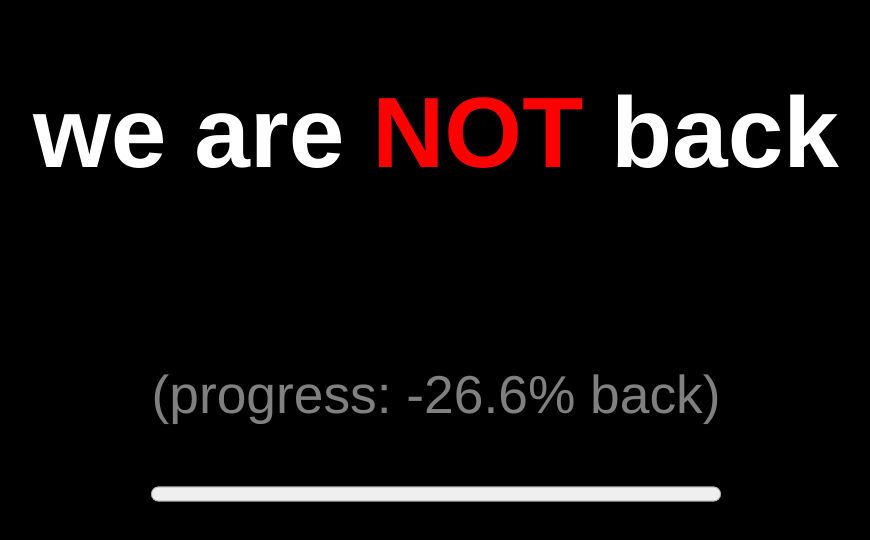
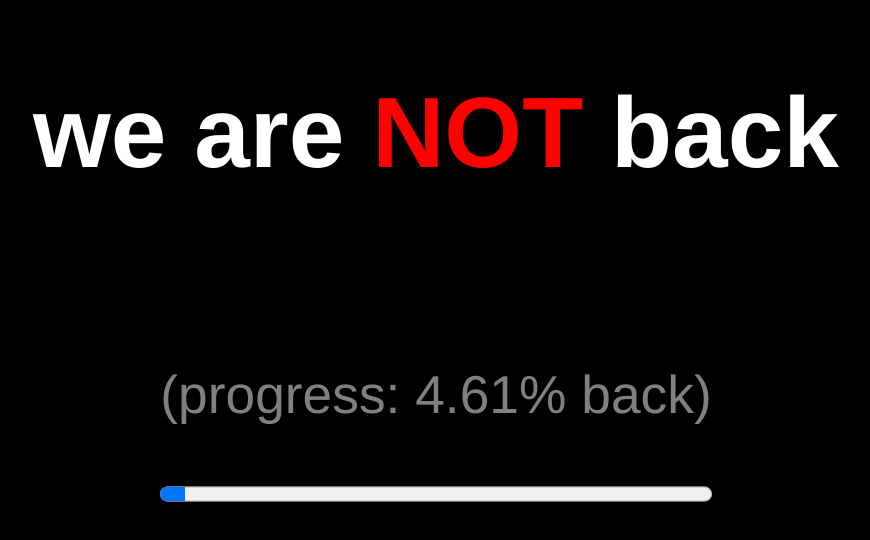
Before and after one commit to Lauriethefish/areweback, a plain HTML site: page index.html in a window 1280 px wide. Shown: the whole page, without its empty margins (204-1074 px from the left). Drawn offline with Linux system fonts and the light colour scheme.

Commit message:
it's zero indexed you dummy

```diff
--- a/index.html
+++ b/index.html
@@ -18,8 +18,8 @@
     </body>
 
     <script>
-        let dateWhenLeft = new Date(2025, 6, 28);
-        let dateWhenBack = new Date(2025, 10, 1);
+        let dateWhenLeft = new Date(2025, 5, 28);
+        let dateWhenBack = new Date(2025, 9, 1);
         dateWhenBack.setHours(10, 0, 0);
 
         let date = new Date();
```
